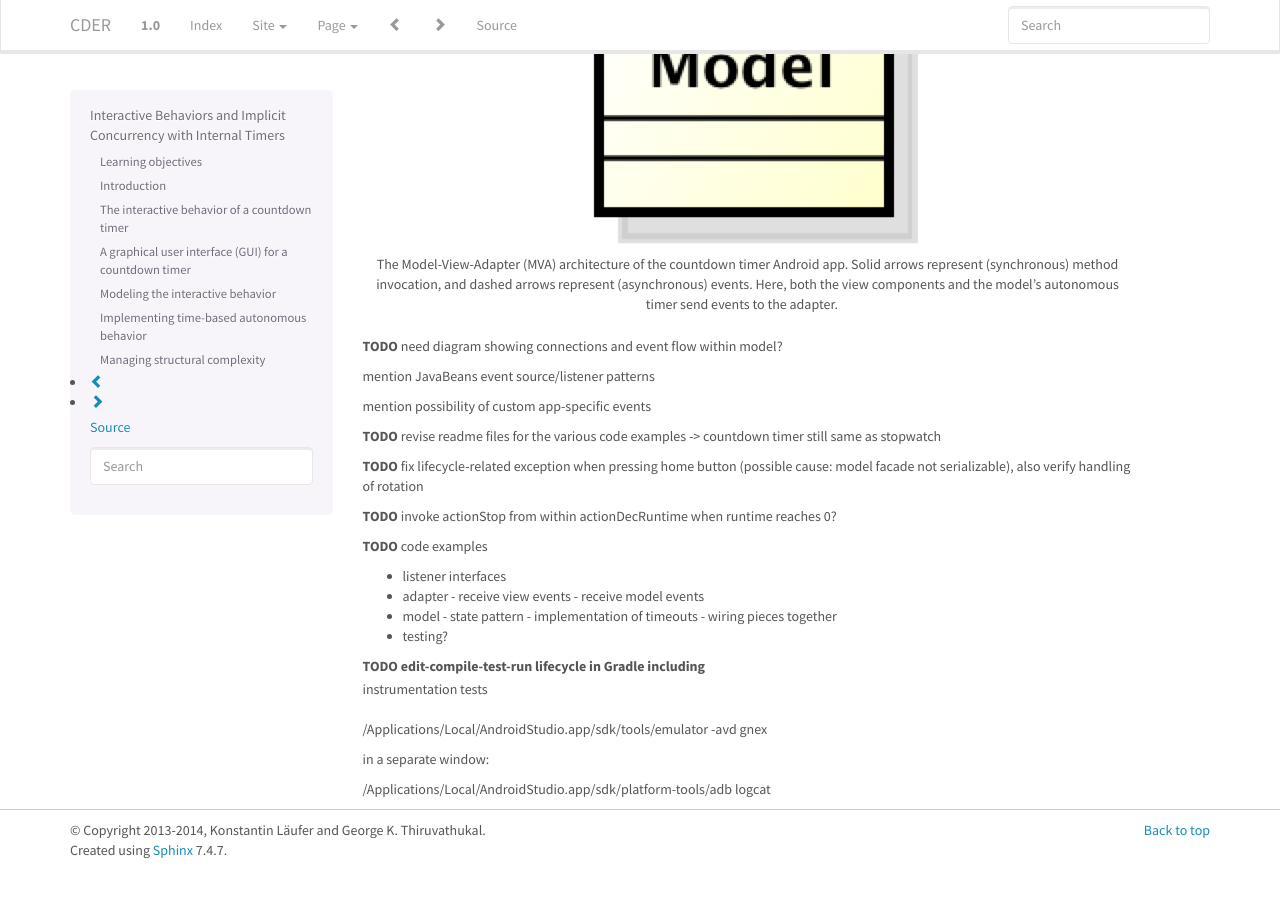
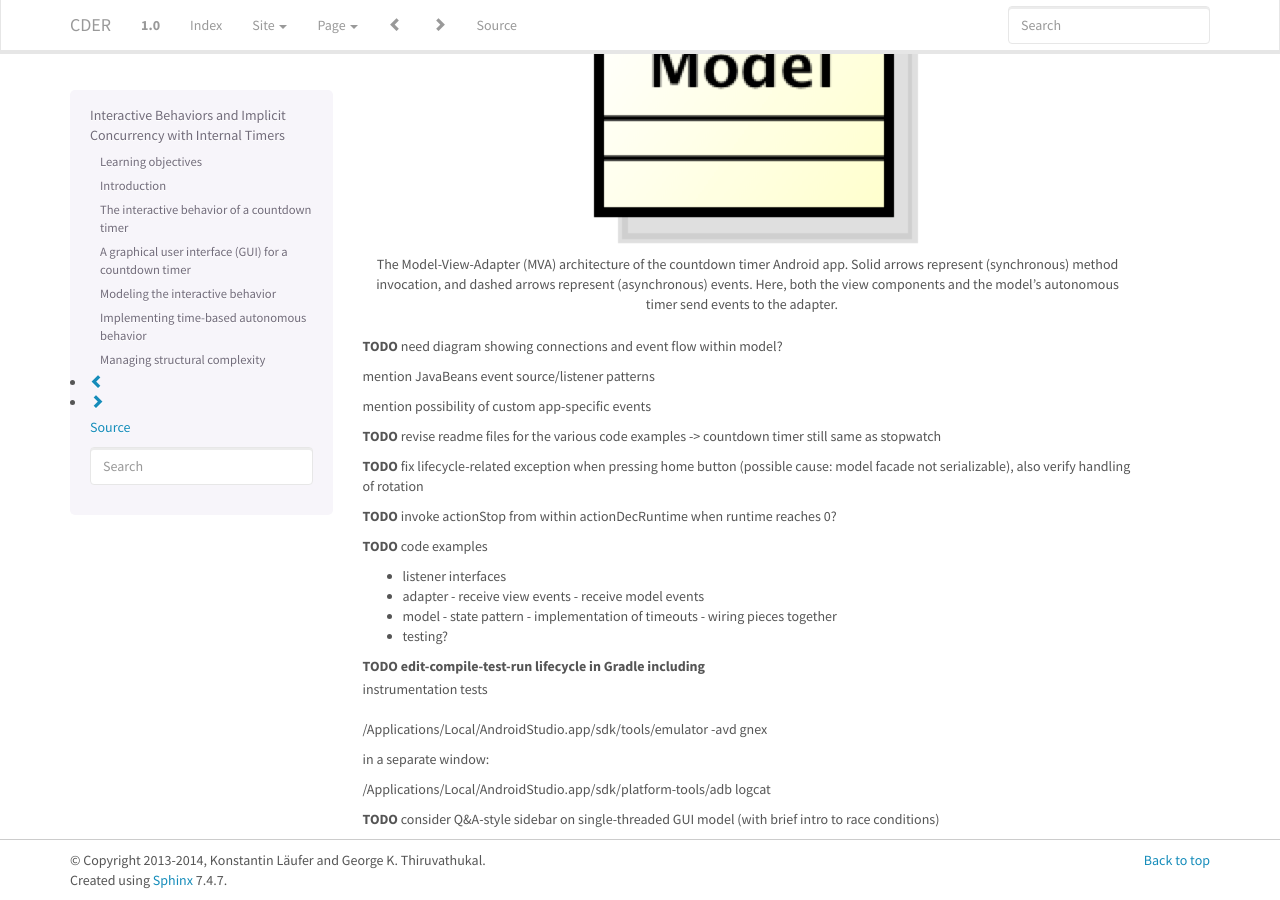
Before and after one commit to LoyolaChicagoBooks/cder, a Sphinx documentation site: the page built from source/timers.rst, in a window 1280 px wide and 900 px high, scrolled down 5342 px. Built offline with Sphinx 7.4.7, drawn with Linux system fonts in a browser that asks for light colours; before the commit the page ends 6212 px from its top, so only the background shows below that.

Commit message:
added todo item

```diff
--- a/source/timers.rst
+++ b/source/timers.rst
@@ -284,3 +284,6 @@ countdown timer still same as stopwatch
 in a separate window:
 
 /Applications/Local/Android\ Studio.app/sdk/platform-tools/adb logcat
+
+
+**TODO** consider Q&A-style sidebar on single-threaded GUI model (with brief intro to race conditions)
```
